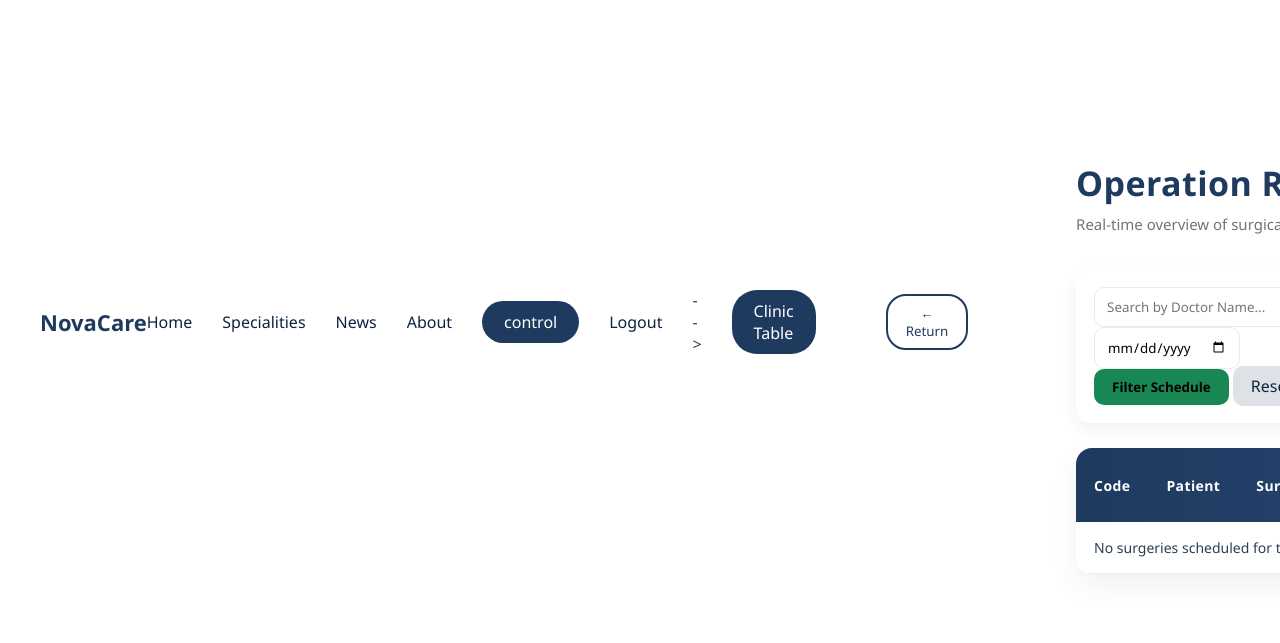
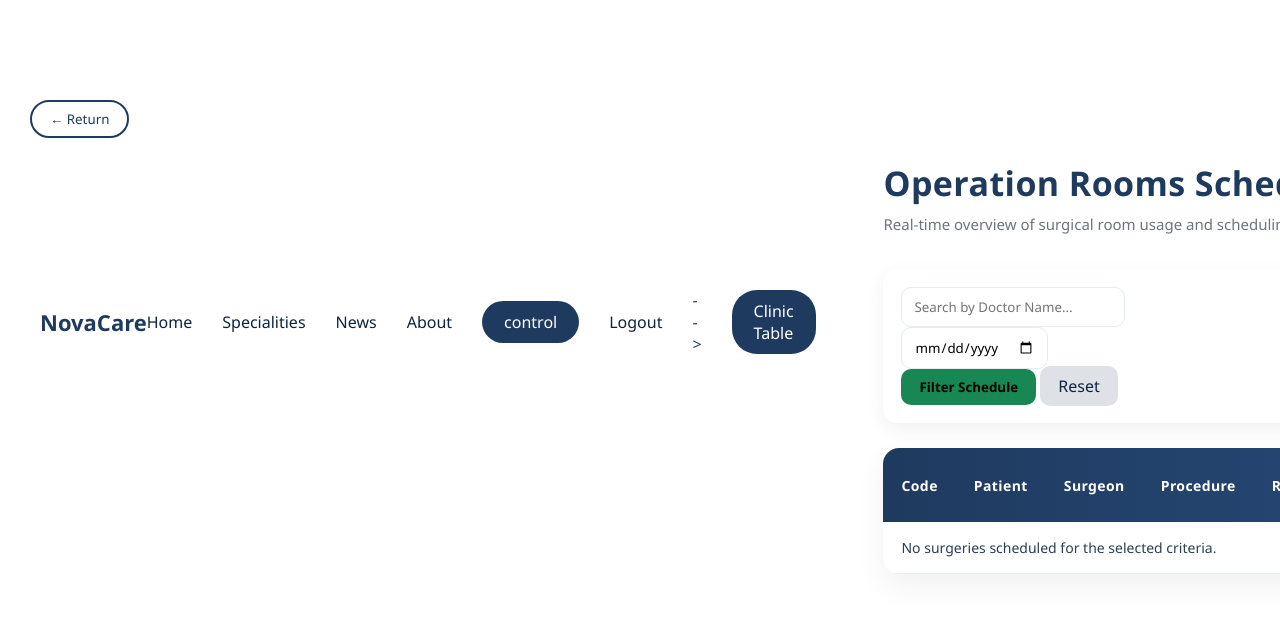
Before and after one commit to leenalshargabi/HealthCare, a Flask app: page /surgeries in a window 1280 px wide. Shown: the top 643 px of the page. Run offline with Flask 3, Linux system fonts and the light colour scheme; the visitor is signed in with stand-in values (Sample User, id 1); data that the repository does not hold is empty.

Commit message:
update surgeries page

```diff
--- a/static/css/global.css
+++ b/static/css/global.css
@@ -39,5 +39,8 @@ main {
 }
 
 .return-container {
-    padding: 20px 40px;
+    position: fixed;
+    top: 100px; /* تحت الـ navbar */
+    left: 30px;
+    z-index: 90;
 }
--- a/static/css/main.css
+++ b/static/css/main.css
@@ -1,3 +1,7 @@
+main {
+    padding-top: 90px; /* يعوّض ارتفاع الـ navbar */
+}
+
 /* ================= GLOBAL ================= */
 
 :root {
```
